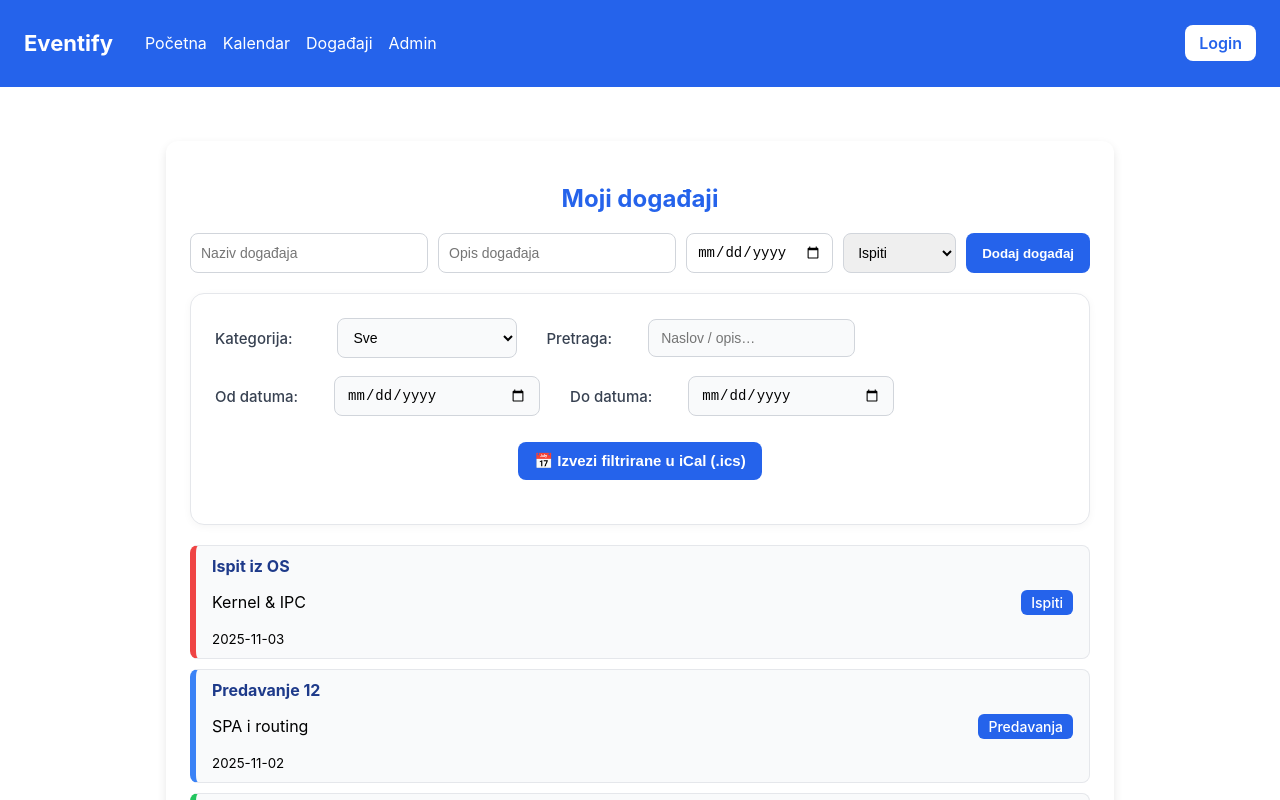
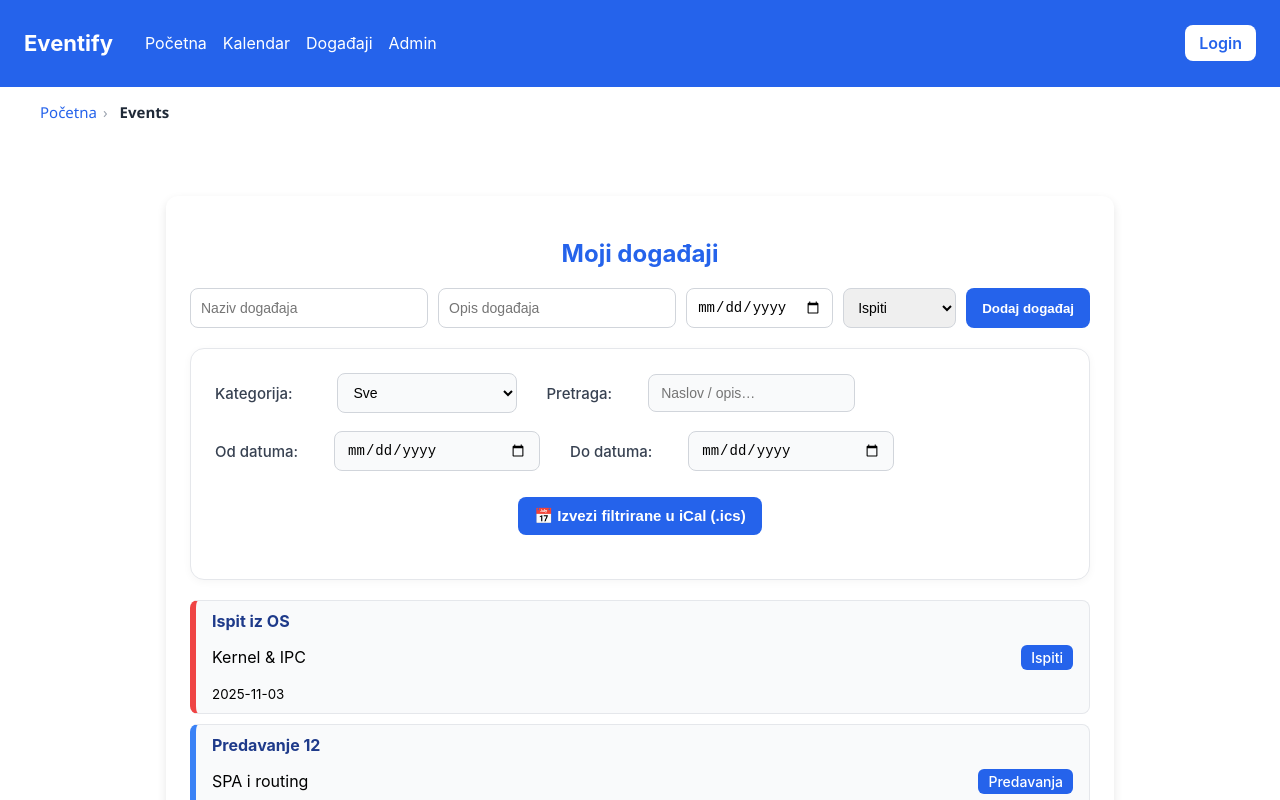
Before and after one commit to elab-development/internet-tehnologije-2024-projekat-appupravljanjedogadjajima_2021_384_91, a React (Create React App) app in the folder frontend/reactapp/: page /events in a window 1280 px wide. Shown: the top 800 px of the page. Built offline with nearby package versions, Linux system fonts and the light colour scheme.

Commit message:
Dodat Breadcrumbs za navigaciju

```diff
--- a/frontend/reactapp/src/App.js
+++ b/frontend/reactapp/src/App.js
@@ -5,12 +5,14 @@ import CalendarPage from "./pages/CalendarPage";
 import AdminPage from "./pages/AdminPage";
 import EventsPage from "./pages/EventsPage";
 import HomePage from "./pages/HomePage";
+import Breadcrumbs from "./components/Breadcrumbs";
 
 function App() {
   return (
     <BrowserRouter>
       <div>
         <NavBar />
+        <Breadcrumbs />
         <div style={{ padding: "24px" }}>
           <Routes>
             <Route path="/" element={<HomePage />} />
--- /dev/null
+++ b/frontend/reactapp/src/components/Breadcrumbs.css
@@ -0,0 +1,48 @@
+.breadcrumbs {
+  margin: 15px 0 20px 0;
+  font-size: 15px;
+  font-family: 'Segoe UI', sans-serif;
+  padding-left: 40px;
+}
+
+
+.breadcrumbs ul {
+  list-style: none;
+  padding: 0;
+  margin: 0;
+  display: flex;
+  align-items: center;
+  flex-wrap: wrap;
+  gap: 6px;
+}
+
+.breadcrumbs li {
+  display: flex;
+  align-items: center;
+  color: #4b5563;
+}
+
+.breadcrumbs a {
+  text-decoration: none;
+  color: #2563eb;
+  font-weight: 500;
+}
+
+.breadcrumbs a:hover {
+  text-decoration: underline;
+}
+
+.breadcrumbs li span {
+  color: #1f2937;
+  font-weight: 600;
+}
+
+.breadcrumbs li::after {
+  content: "›";
+  color: #9ca3af;
+  margin: 0 6px;
+}
+
+.breadcrumbs li:last-child::after {
+  content: "";
+}
--- /dev/null
+++ b/frontend/reactapp/src/components/Breadcrumbs.jsx
@@ -0,0 +1,39 @@
+import { Link, useLocation } from "react-router-dom";
+import "./Breadcrumbs.css";
+
+export default function Breadcrumbs() {
+  const location = useLocation();
+
+  // trenutna putanja (npr. /events, /calendar)
+  const pathnames = location.pathname.split("/").filter((x) => x);
+
+  // ako je na početnoj ("/"), breadcrumb se ne prikazuje
+  if (pathnames.length === 0) return null;
+
+  return (
+    <nav className="breadcrumbs">
+      <ul>
+        <li>
+          <Link to="/">Početna</Link>
+        </li>
+        {pathnames.map((name, index) => {
+          const routeTo = "/" + pathnames.slice(0, index + 1).join("/");
+          const isLast = index === pathnames.length - 1;
+
+          // lepo formatiraj naziv (veliko početno slovo)
+          const formatted = name.charAt(0).toUpperCase() + name.slice(1);
+
+          return (
+            <li key={name}>
+              {isLast ? (
+                <span>{formatted}</span>
+              ) : (
+                <Link to={routeTo}>{formatted}</Link>
+              )}
+            </li>
+          );
+        })}
+      </ul>
+    </nav>
+  );
+}
```
Also changed, not shown: frontend/reactapp/src/App.css (line endings or trailing spaces).
